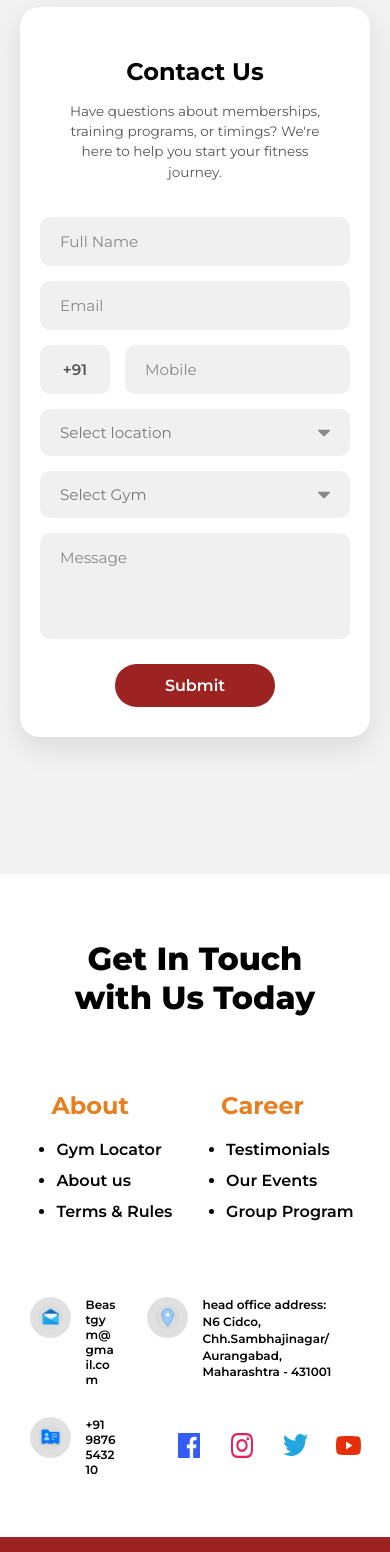
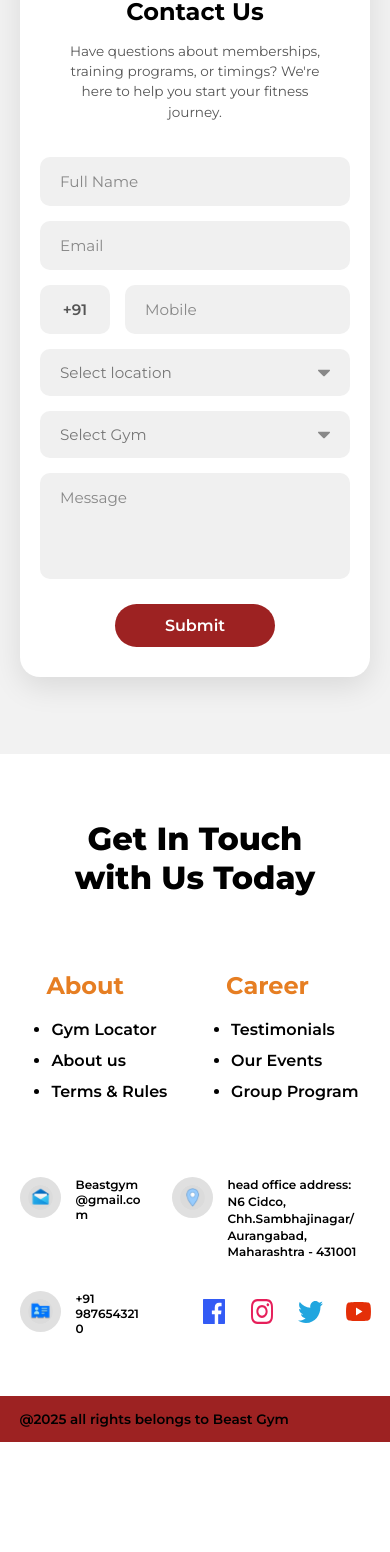
Before and after one commit to Swapnilp011/Gym-site, a React (Vite) app: page /plans in a window 390 px wide. Shown: the part 6709-8261 px from the top of the page. After the commit the page ends 8151 px from the top, so only its background shows below. Built offline with nearby package versions, Linux system fonts and the light colour scheme.

Commit message:
Change some padding of components

```diff
--- a/src/pages/Homepage/Contactus.css
+++ b/src/pages/Homepage/Contactus.css
@@ -127,6 +127,9 @@
     padding: 30px 20px;
     border-radius: 20px;
   }
+  .contact-section{
+    padding: 20px 20px 20px 20px;
+  }
 
   .contact-title {
     font-size: 1.5rem;
--- a/src/pages/Homepage/Getintouchsection.css
+++ b/src/pages/Homepage/Getintouchsection.css
@@ -224,6 +224,27 @@
   }
 
 }
+@media (max-width: 480px) {
+    .footer-container {
+        display: grid;
+        grid-template-columns: 1fr 0fr;
+        gap: 30px;
+        padding: 0 0px;
+    }
+
+    .contact-icon {
+        width: 15px;
+        height: 15px;
+        padding: 8px;
+    }
+    .social-media-container {
+    display: flex;
+    gap: 23px;
+    padding-left: 30px;
+}
+}
+
+
 
 @media (max-width: 480px){
 .social-icon {
--- a/src/pages/Homepage/Testimonials.css
+++ b/src/pages/Homepage/Testimonials.css
@@ -107,3 +107,10 @@
     padding: 20px;
   }
 }
+
+@media (max-width: 480px) {
+ .section-title1 {
+    font-family: 'Montserrat', sans-serif;
+    font-size: 30px;
+ }
+}
```
